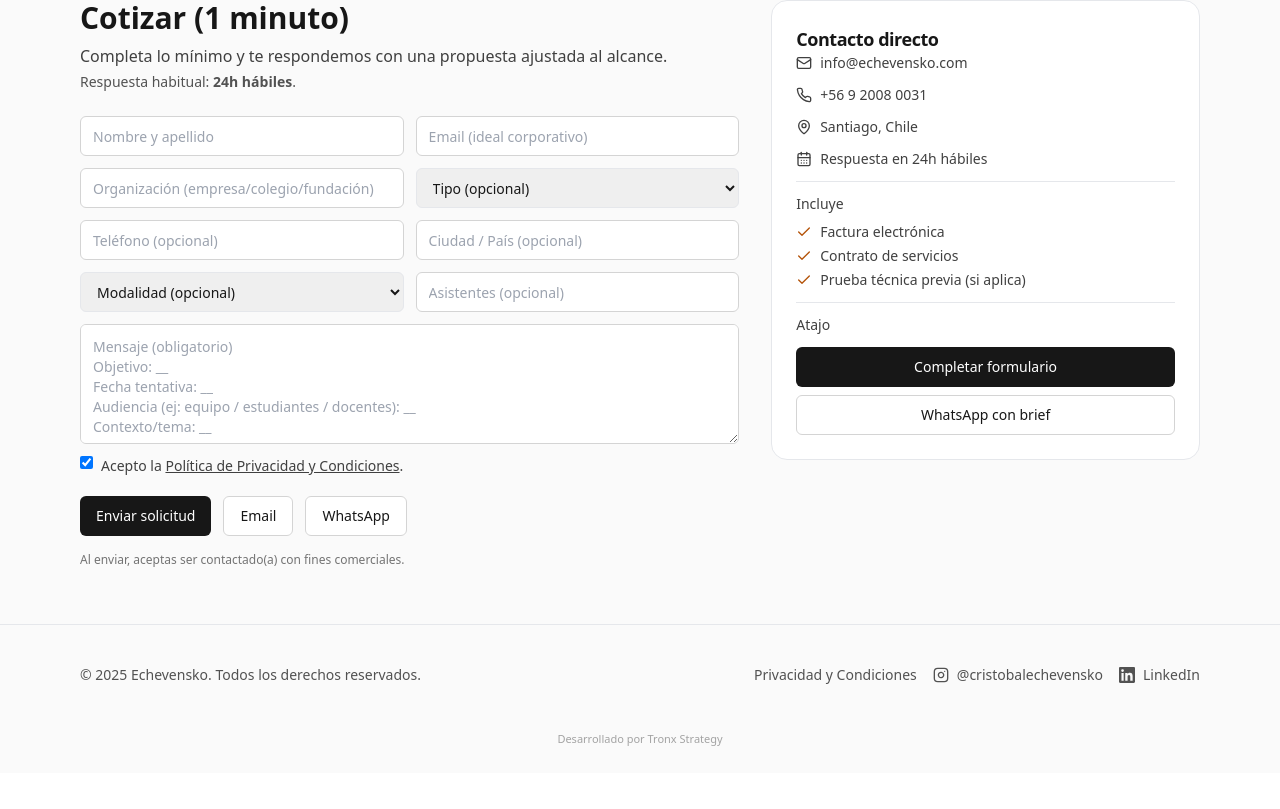
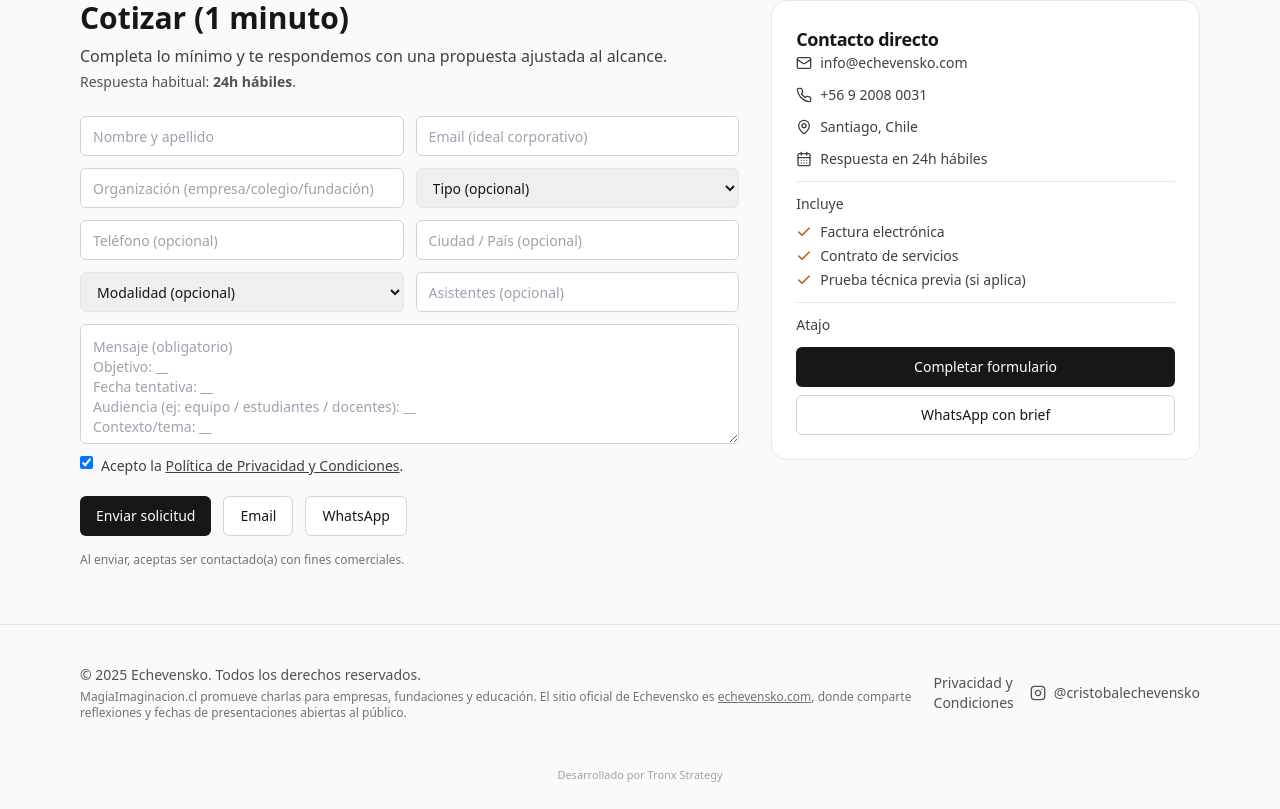
Before and after one commit to TronxGroup/Echevensko, a Next.js app: page / in a window 1280 px wide. Shown: the part 5011-5820 px from the top of the page. Before the commit the page ends 5784 px from the top, so only its background shows below. Built offline with nearby package versions, Linux system fonts and the light colour scheme.

Commit message:
Update page.tsx

```diff
--- a/app/page.tsx
+++ b/app/page.tsx
@@ -1068,8 +1068,24 @@ export default function MagiaImaginacionLanding() {
 
       {/* FOOTER */}
 <footer className="border-t">
-        <div className="mx-auto max-w-6xl px-4 py-10 text-sm text-neutral-600 flex flex-col md:flex-row items-center justify-between gap-3">
+  <div className="mx-auto max-w-6xl px-4 py-10 text-sm text-neutral-600 flex flex-col md:flex-row items-center justify-between gap-4">
+
+    <div className="text-center md:text-left">
       <p>© {new Date().getFullYear()} Echevensko. Todos los derechos reservados.</p>
+      <p className="text-xs text-neutral-500 mt-1">
+        MagiaImaginacion.cl promueve charlas para empresas, fundaciones y educación.
+        El sitio oficial de Echevensko es{" "}
+        <a
+          href="https://echevensko.com"
+          target="_blank"
+          rel="noopener noreferrer"
+          className="underline hover:text-neutral-800"
+        >
+          echevensko.com
+        </a>
+        , donde comparte reflexiones y fechas de presentaciones abiertas al público.
+      </p>
+    </div>
 
     <div className="flex items-center gap-4">
       <a href="/privacidad-condiciones" className="hover:text-neutral-800">
@@ -1082,25 +1098,8 @@ export default function MagiaImaginacionLanding() {
         rel="noopener noreferrer"
         className="hover:text-neutral-800 inline-flex items-center gap-2"
       >
-              <Instagram className="h-4 w-4" aria-hidden /> @cristobalechevensko
-            </a>
-
-            <a
-              href="https://www.linkedin.com/company/la-magia-de-la-imaginacion/"
-              target="_blank"
-              rel="noopener noreferrer"
-              className="hover:text-neutral-800 inline-flex items-center gap-2"
-            >
-              <svg
-                xmlns="http://www.w3.org/2000/svg"
-                viewBox="0 0 24 24"
-                fill="currentColor"
-                className="h-4 w-4"
-                aria-hidden
-              >
-                <path d="M20.447 20.452h-3.554v-5.569c0-1.328-.027-3.037-1.852-3.037-1.853 0-2.136 1.447-2.136 2.942v5.664H9.352V9h3.414v1.561h.048c.476-.9 1.637-1.852 3.372-1.852 3.604 0 4.268 2.372 4.268 5.455v6.288zM5.337 7.433a2.062 2.062 0 11.001-4.124 2.062 2.062 0 01-.001 4.124zM6.993 20.452H3.681V9h3.312v11.452zM22.225 0H1.771C.792 0 0 .774 0 1.729v20.542C0 23.227.792 24 1.771 24h20.451C23.2 24 24 23.227 24 22.271V1.729C24 .774 23.2 0 22.225 0z" />
-              </svg>
-              LinkedIn
+        <Instagram className="h-4 w-4" aria-hidden />
+        @cristobalechevensko
       </a>
     </div>
   </div>
```
Lines whose indentation alone changed are shown as unchanged.
